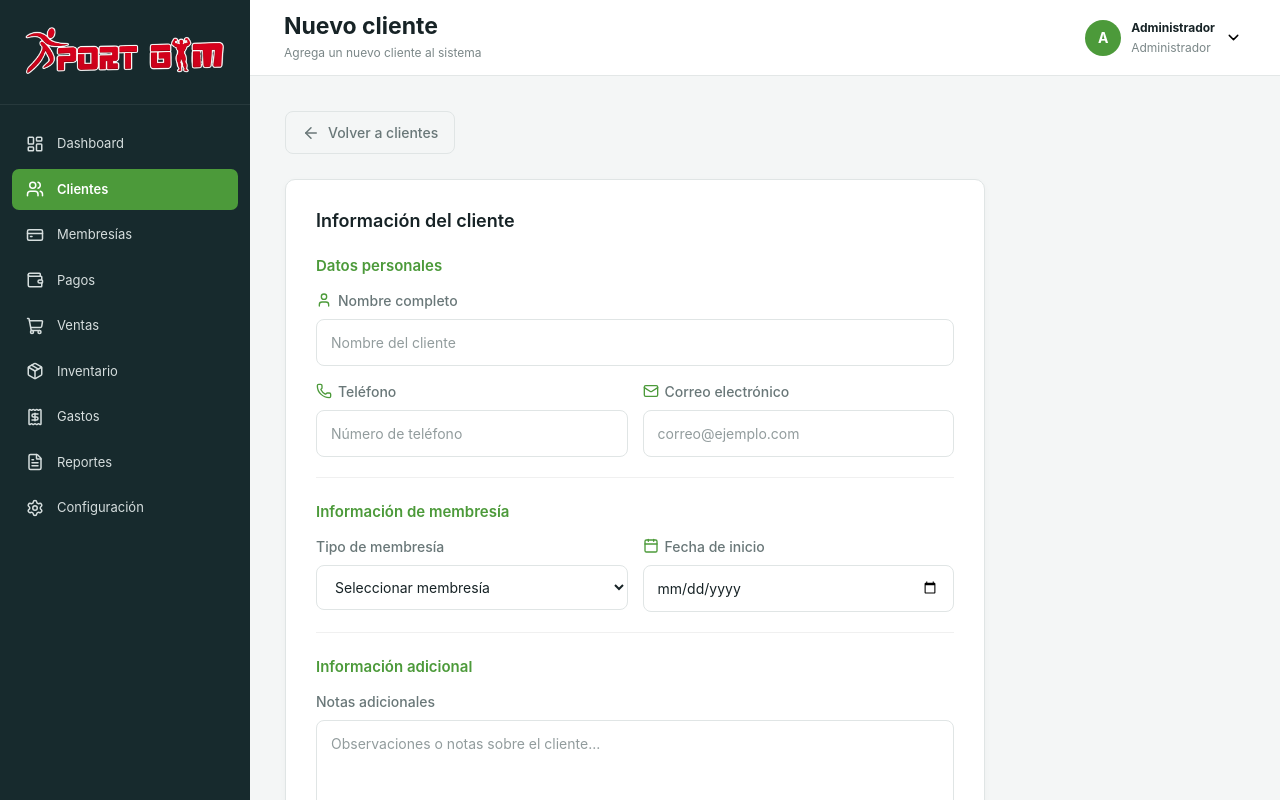
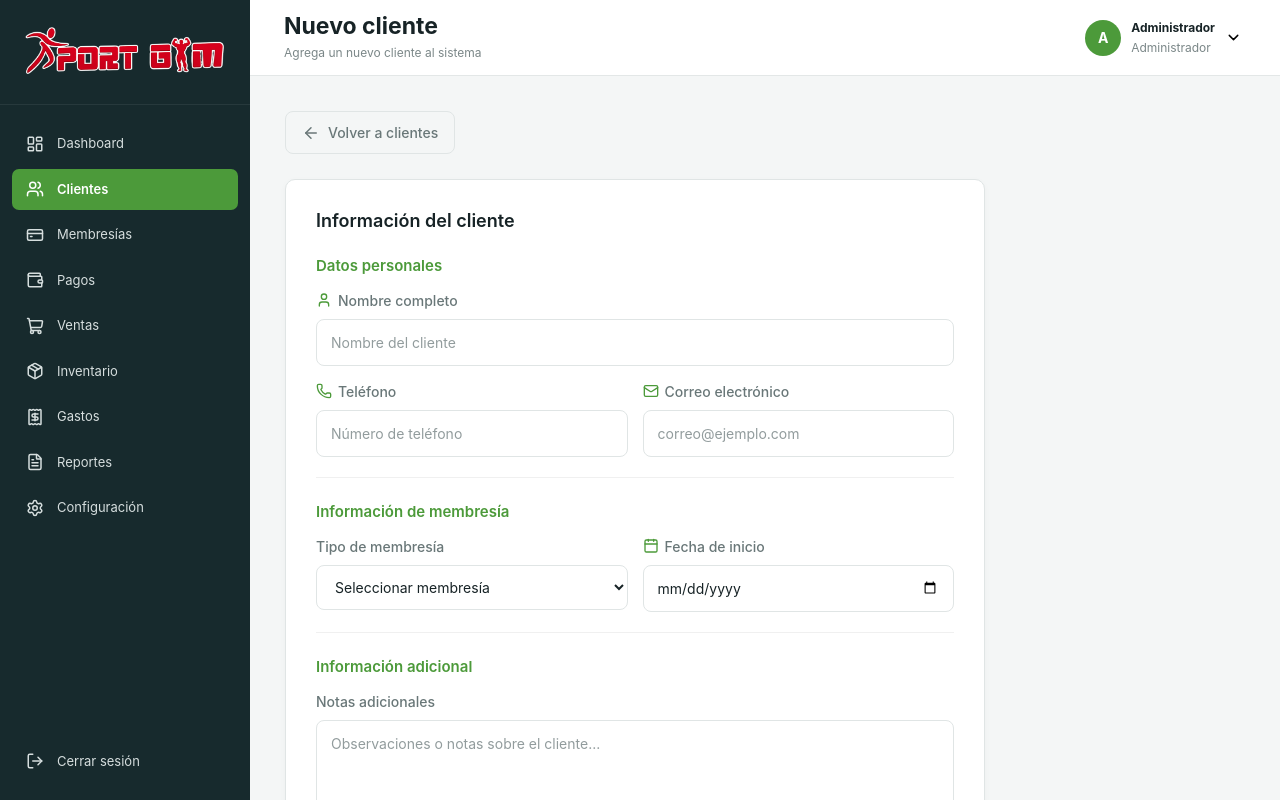
Before and after one commit to EliethU/PWA_SportGYM, a React (Vite) app: page /nuevo-cliente in a window 1280 px wide. Shown: the top 800 px of the page. Built offline with nearby package versions, Linux system fonts and the light colour scheme.

Commit message:
agregar el cierre de sesion

```diff
--- a/src/Styles/Home.css
+++ b/src/Styles/Home.css
@@ -80,6 +80,10 @@
   cursor: pointer;
   text-align: left;
   transition: all 0.2s ease;
+}
+
+.logoutMenuItem {
+  margin-top: auto;
 }
 
 .menuItem:hover {
--- a/src/Views/Clientes.jsx
+++ b/src/Views/Clientes.jsx
@@ -11,6 +11,7 @@ import {
   Receipt,
   FileText,
   Settings,
+  LogOut,
   Search,
   Plus,
 } from "lucide-react";
@@ -29,6 +30,7 @@ const menuItems = [
   { name: "Gastos", icon: Receipt, path: "/gastos" },
   { name: "Reportes", icon: FileText, path: "/reportes" },
   { name: "Configuración", icon: Settings, path: "/configuracion" },
+  { name: "Cerrar sesión", icon: LogOut, path: "/" },
 ];
 
 export default function Clientes() {
@@ -82,7 +84,7 @@ export default function Clientes() {
             return (
               <button
                 key={item.name}
-                className={`menuItem ${item.name === "Clientes" ? 'activeMenu' : ''}`}
+                className={`menuItem ${item.name === "Clientes" ? 'activeMenu' : ''} ${item.name === "Cerrar sesión" ? "logoutMenuItem" : ""}`}
                 onClick={() => navigate(item.path)}
               >
                 <Icon size={18} strokeWidth={2} />
--- a/src/Views/Configuracion.jsx
+++ b/src/Views/Configuracion.jsx
@@ -10,6 +10,7 @@ import {
   Receipt,
   FileText,
   Settings,
+  LogOut,
   Save,
   Bell,
   Shield,
@@ -30,6 +31,7 @@ const menuItems = [
   { name: "Gastos", icon: Receipt, path: "/gastos" },
   { name: "Reportes", icon: FileText, path: "/reportes" },
   { name: "Configuración", icon: Settings, path: "/configuracion" },
+  { name: "Cerrar sesión", icon: LogOut, path: "/" },
 ];
 
 export default function Configuracion() {
@@ -60,7 +62,7 @@ export default function Configuracion() {
             return (
               <button
                 key={item.name}
-                className={`menuItem ${item.name === "Configuración" ? 'activeMenu' : ''}`}
+                className={`menuItem ${item.name === "Configuración" ? 'activeMenu' : ''} ${item.name === "Cerrar sesión" ? "logoutMenuItem" : ""}`}
                 onClick={() => navigate(item.path)}
               >
                 <Icon size={18} strokeWidth={2} />
--- a/src/Views/Gastos.jsx
+++ b/src/Views/Gastos.jsx
@@ -10,6 +10,7 @@ import {
   Receipt,
   FileText,
   Settings,
+  LogOut,
   Plus,
 } from "lucide-react";
 import Encabezado from "../Components/Encabezado";
@@ -26,6 +27,7 @@ const menuItems = [
   { name: "Gastos", icon: Receipt, path: "/gastos" },
   { name: "Reportes", icon: FileText, path: "/reportes" },
   { name: "Configuración", icon: Settings, path: "/configuracion" },
+  { name: "Cerrar sesión", icon: LogOut, path: "/" },
 ];
 
 export default function Gastos() {
@@ -56,7 +58,7 @@ export default function Gastos() {
             return (
               <button
                 key={item.name}
-                className={`menuItem ${item.name === "Gastos" ? 'activeMenu' : ''}`}
+                className={`menuItem ${item.name === "Gastos" ? 'activeMenu' : ''} ${item.name === "Cerrar sesión" ? "logoutMenuItem" : ""}`}
                 onClick={() => navigate(item.path)}
               >
                 <Icon size={18} strokeWidth={2} />
--- a/src/Views/Home.jsx
+++ b/src/Views/Home.jsx
@@ -12,6 +12,7 @@ import {
   Settings,
   TrendingUp,
   TrendingDown,
+  LogOut,
 } from "lucide-react";
 import { BarChart, Bar, XAxis, YAxis, CartesianGrid, Tooltip, ResponsiveContainer } from "recharts";
 import "../Styles/Home.css";
@@ -27,6 +28,7 @@ const menuItems = [
   { name: "Gastos", icon: Receipt, path: "/gastos" },
   { name: "Reportes", icon: FileText, path: "/reportes" },
   { name: "Configuración", icon: Settings, path: "/configuracion" },
+  { name: "Cerrar sesión", icon: LogOut, path: "/" },
 ];
 
 export default function Home() {
@@ -56,7 +58,7 @@ export default function Home() {
             return (
               <button
                 key={item.name}
-                className={`menuItem ${index === 0 ? 'activeMenu' : ''}`}
+                className={`menuItem ${index === 0 ? 'activeMenu' : ''} ${item.name === "Cerrar sesión" ? "logoutMenuItem" : ""}`}
                 onClick={() => navigate(item.path)}
               >
                 <Icon size={18} strokeWidth={2} />
--- a/src/Views/Inventario.jsx
+++ b/src/Views/Inventario.jsx
@@ -10,6 +10,7 @@ import {
   Receipt,
   FileText,
   Settings,
+  LogOut,
   Search,
   Plus,
 } from "lucide-react";
@@ -27,6 +28,7 @@ const menuItems = [
   { name: "Gastos", icon: Receipt, path: "/gastos" },
   { name: "Reportes", icon: FileText, path: "/reportes" },
   { name: "Configuración", icon: Settings, path: "/configuracion" },
+  { name: "Cerrar sesión", icon: LogOut, path: "/" },
 ];
 
 export default function Inventario() {
@@ -57,7 +59,7 @@ export default function Inventario() {
             return (
               <button
                 key={item.name}
-                className={`menuItem ${item.name === "Inventario" ? 'activeMenu' : ''}`}
+                className={`menuItem ${item.name === "Inventario" ? 'activeMenu' : ''} ${item.name === "Cerrar sesión" ? "logoutMenuItem" : ""}`}
                 onClick={() => navigate(item.path)}
               >
                 <Icon size={18} strokeWidth={2} />
--- a/src/Views/Membresias.jsx
+++ b/src/Views/Membresias.jsx
@@ -10,6 +10,7 @@ import {
   Receipt,
   FileText,
   Settings,
+  LogOut,
   Plus,
 } from "lucide-react";
 import Encabezado from "../Components/Encabezado";
@@ -26,6 +27,7 @@ const menuItems = [
   { name: "Gastos", icon: Receipt, path: "/gastos" },
   { name: "Reportes", icon: FileText, path: "/reportes" },
   { name: "Configuración", icon: Settings, path: "/configuracion" },
+  { name: "Cerrar sesión", icon: LogOut, path: "/" },
 ];
 
 export default function Membresias() {
@@ -56,7 +58,7 @@ export default function Membresias() {
             return (
               <button
                 key={item.name}
-                className={`menuItem ${item.name === "Membresías" ? 'activeMenu' : ''}`}
+                className={`menuItem ${item.name === "Membresías" ? 'activeMenu' : ''} ${item.name === "Cerrar sesión" ? "logoutMenuItem" : ""}`}
                 onClick={() => navigate(item.path)}
               >
                 <Icon size={18} strokeWidth={2} />
--- a/src/Views/NuevoCliente.jsx
+++ b/src/Views/NuevoCliente.jsx
@@ -11,6 +11,7 @@ import {
   Receipt,
   FileText,
   Settings,
+  LogOut,
   ArrowLeft,
   Save,
   Phone,
@@ -33,6 +34,7 @@ const menuItems = [
   { name: "Gastos", icon: Receipt, path: "/gastos" },
   { name: "Reportes", icon: FileText, path: "/reportes" },
   { name: "Configuración", icon: Settings, path: "/configuracion" },
+  { name: "Cerrar sesión", icon: LogOut, path: "/" },
 ];
 
 const createUsernameBase = (name) =>
@@ -130,7 +132,7 @@ export default function NuevoCliente() {
             return (
               <button
                 key={item.name}
-                className={`menuItem ${item.name === "Clientes" ? 'activeMenu' : ''}`}
+                className={`menuItem ${item.name === "Clientes" ? 'activeMenu' : ''} ${item.name === "Cerrar sesión" ? "logoutMenuItem" : ""}`}
                 onClick={() => navigate(item.path)}
               >
                 <Icon size={18} strokeWidth={2} />
--- a/src/Views/Pagos.jsx
+++ b/src/Views/Pagos.jsx
@@ -10,6 +10,7 @@ import {
   Receipt,
   FileText,
   Settings,
+  LogOut,
 } from "lucide-react";
 import Encabezado from "../Components/Encabezado";
 import "../Styles/Home.css";
@@ -25,6 +26,7 @@ const menuItems = [
   { name: "Gastos", icon: Receipt, path: "/gastos" },
   { name: "Reportes", icon: FileText, path: "/reportes" },
   { name: "Configuración", icon: Settings, path: "/configuracion" },
+  { name: "Cerrar sesión", icon: LogOut, path: "/" },
 ];
 
 export default function Pagos() {
@@ -55,7 +57,7 @@ export default function Pagos() {
             return (
               <button
                 key={item.name}
-                className={`menuItem ${item.name === "Pagos" ? 'activeMenu' : ''}`}
+                className={`menuItem ${item.name === "Pagos" ? 'activeMenu' : ''} ${item.name === "Cerrar sesión" ? "logoutMenuItem" : ""}`}
                 onClick={() => navigate(item.path)}
               >
                 <Icon size={18} strokeWidth={2} />
--- a/src/Views/RegistrarGasto.jsx
+++ b/src/Views/RegistrarGasto.jsx
@@ -10,6 +10,7 @@ import {
   Receipt,
   FileText,
   Settings,
+  LogOut,
   ArrowLeft,
   Save,
 } from "lucide-react";
@@ -27,6 +28,7 @@ const menuItems = [
   { name: "Gastos", icon: Receipt, path: "/gastos" },
   { name: "Reportes", icon: FileText, path: "/reportes" },
   { name: "Configuración", icon: Settings, path: "/configuracion" },
+  { name: "Cerrar sesión", icon: LogOut, path: "/" },
 ];
 
 export default function RegistrarGasto() {
@@ -57,7 +59,7 @@ export default function RegistrarGasto() {
             return (
               <button
                 key={item.name}
-                className={`menuItem ${item.name === "Gastos" ? 'activeMenu' : ''}`}
+                className={`menuItem ${item.name === "Gastos" ? 'activeMenu' : ''} ${item.name === "Cerrar sesión" ? "logoutMenuItem" : ""}`}
                 onClick={() => navigate(item.path)}
               >
                 <Icon size={18} strokeWidth={2} />
--- a/src/Views/Reportes.jsx
+++ b/src/Views/Reportes.jsx
@@ -11,6 +11,7 @@ import {
   Dumbbell,
   FileText,
   Settings,
+  LogOut,
   Download,
 } from "lucide-react";
 import Encabezado from "../Components/Encabezado";
@@ -27,6 +28,7 @@ const menuItems = [
   { name: "Gastos", icon: Receipt, path: "/gastos" },
   { name: "Reportes", icon: FileText, path: "/reportes" },
   { name: "Configuración", icon: Settings, path: "/configuracion" },
+  { name: "Cerrar sesión", icon: LogOut, path: "/" },
 ];
 
 export default function Reportes() {
@@ -57,7 +59,7 @@ export default function Reportes() {
             return (
               <button
                 key={item.name}
-                className={`menuItem ${item.name === "Reportes" ? 'activeMenu' : ''}`}
+                className={`menuItem ${item.name === "Reportes" ? 'activeMenu' : ''} ${item.name === "Cerrar sesión" ? "logoutMenuItem" : ""}`}
                 onClick={() => navigate(item.path)}
               >
                 <Icon size={18} strokeWidth={2} />
--- a/src/Views/Ventas.jsx
+++ b/src/Views/Ventas.jsx
@@ -12,6 +12,7 @@ import {
   Settings,
   Plus,
   Trash2,
+  LogOut,
 } from "lucide-react";
 import Encabezado from "../Components/Encabezado";
 import "../Styles/Home.css";
@@ -27,6 +28,7 @@ const menuItems = [
   { name: "Gastos", icon: Receipt, path: "/gastos" },
   { name: "Reportes", icon: FileText, path: "/reportes" },
   { name: "Configuración", icon: Settings, path: "/configuracion" },
+  { name: "Cerrar sesión", icon: LogOut, path: "/" },
 ];
 
 export default function Ventas() {
@@ -57,7 +59,7 @@ export default function Ventas() {
             return (
               <button
                 key={item.name}
-                className={`menuItem ${item.name === "Ventas" ? 'activeMenu' : ''}`}
+                className={`menuItem ${item.name === "Ventas" ? 'activeMenu' : ''} ${item.name === "Cerrar sesión" ? "logoutMenuItem" : ""}`}
                 onClick={() => navigate(item.path)}
               >
                 <Icon size={18} strokeWidth={2} />
```
